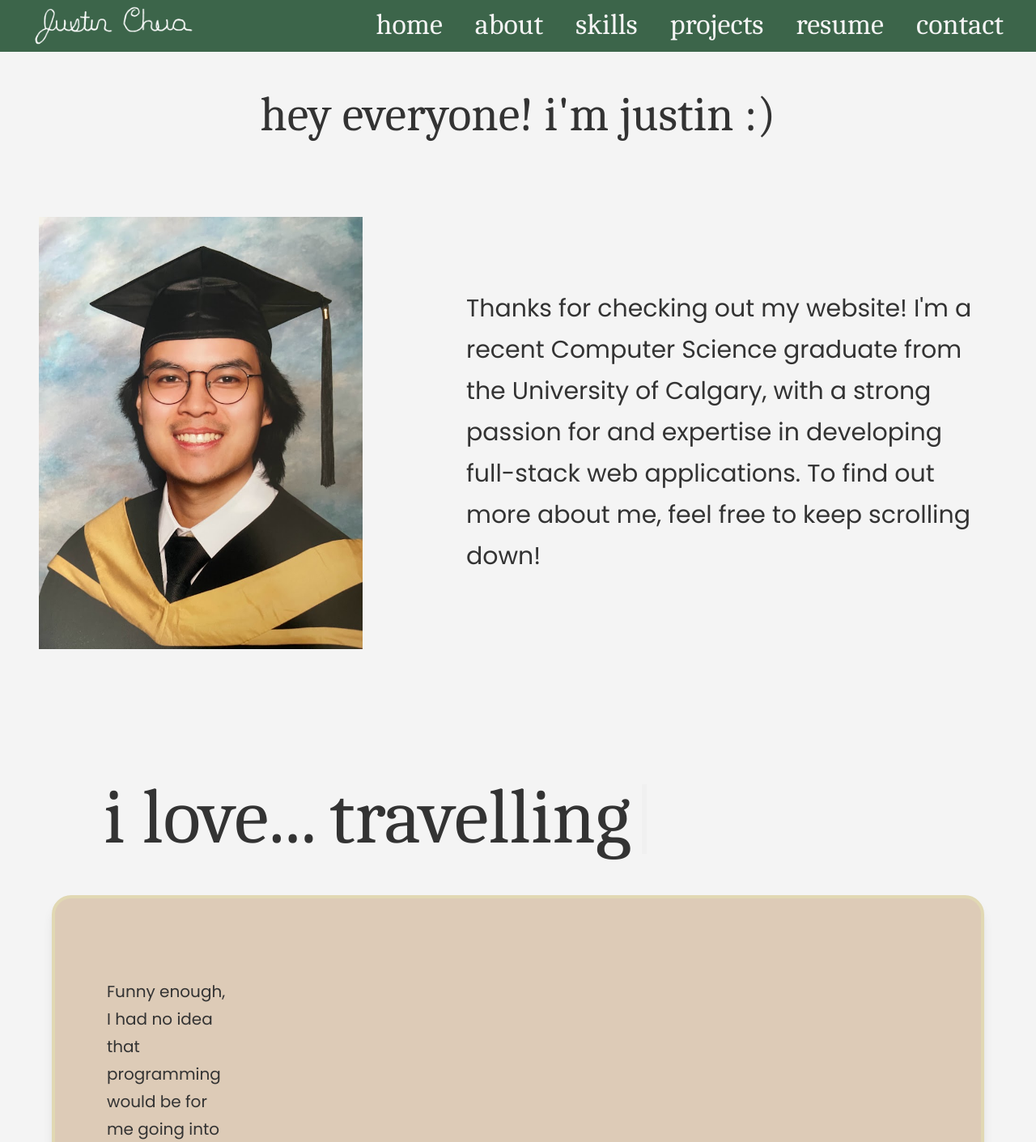
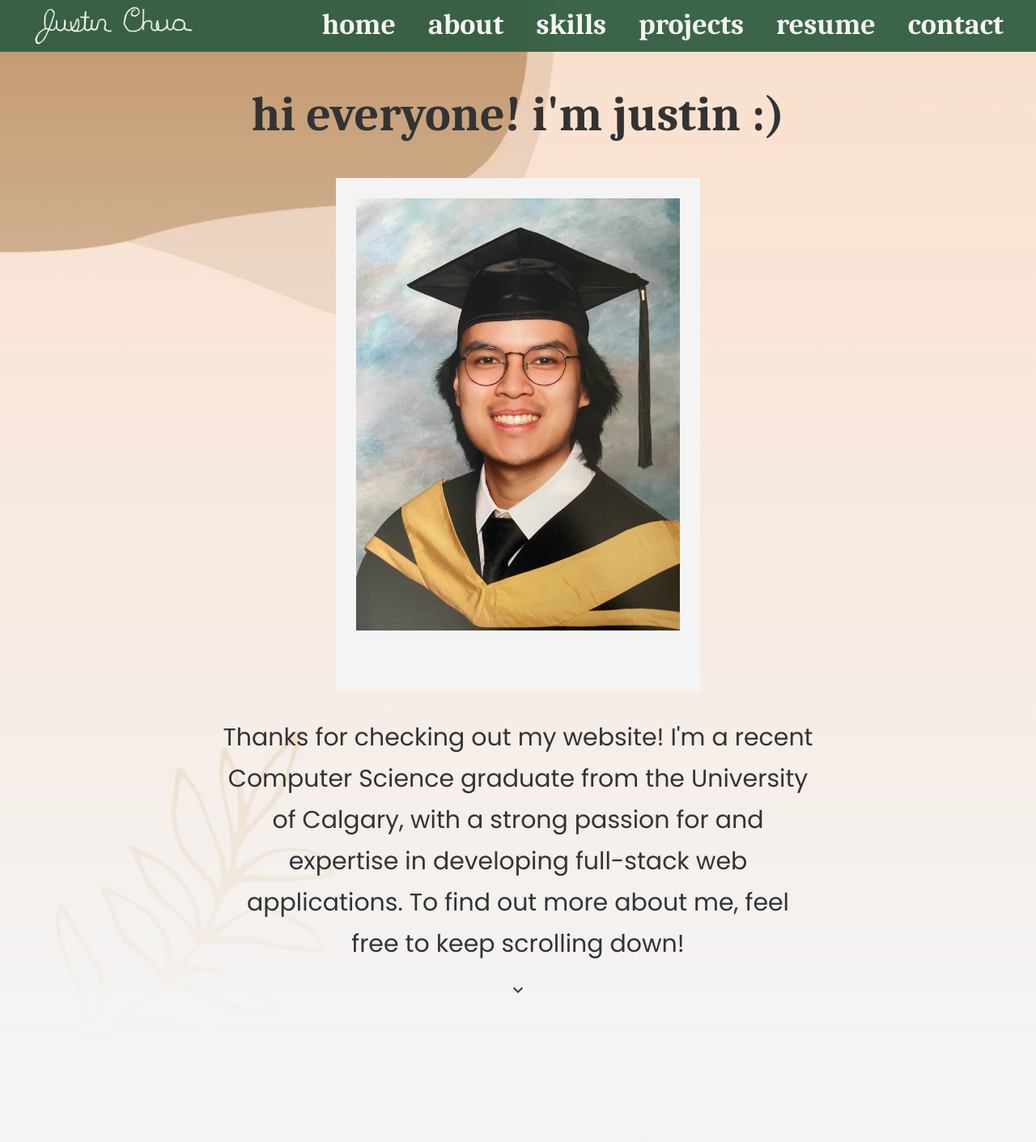
Before and after one commit to Justin-Chua/Personal-Portfolio, a Next.js app in the folder portfolio/: page / in a window 1280 px wide. Shown: the top 1411 px of the page at 81% size. Built offline with nearby package versions, Linux system fonts and the light colour scheme; a web font is replaced by a local one.

Commit message:
added load in animation for home page

```diff
--- a/portfolio/package.json
+++ b/portfolio/package.json
@@ -17,6 +17,7 @@
     "react": "^18",
     "react-dom": "^18",
     "react-hook-form": "^7.53.0",
+    "react-intersection-observer": "^9.13.1",
     "react-vertical-timeline-component": "^3.6.0",
     "typewriter-effect": "^2.21.0"
   },
--- /dev/null
+++ b/portfolio/src/components/Header.tsx
@@ -0,0 +1,22 @@
+import React from "react";
+import { useInView } from "react-intersection-observer";
+
+const Header: React.FC<{ text: string }> = ({ text }) => {
+
+    const { ref, inView } = useInView({
+        threshold: 1,
+        rootMargin: `-${ 64 + 48 }px 0px 0px 0px`,
+        triggerOnce: true
+    });
+
+    return (
+        <h1 ref={ ref }
+        className={ `font-caladea text-6xl font-bold text-center text-earth-grey hidden md:block
+        ${ inView ? "transition-all duration-500 ease-out opacity-100 translate-y-[0px]"
+        : "opacity-0 translate-y-[50px]" }` }>
+        { text }
+        </h1>
+    );
+};
+
+export default Header;
--- a/portfolio/src/components/Home.tsx
+++ b/portfolio/src/components/Home.tsx
@@ -1,20 +1,45 @@
 import React from "react";
 import Image from "next/image";
+import Link from "next/link";
+import { useInView } from "react-intersection-observer";
 
+import { KeyboardArrowDown } from "@mui/icons-material";
 import { introduction } from "@/data/PortfolioData";
+import Header from "@/components/Header";
 
 const Home: React.FC = () => {
-    { /** Translate the wrapper downwards equal to the size of the nav */}
+
+    const { ref, inView } = useInView({
+        threshold: 0.5,
+        rootMargin: "-64px 0px 0px 0px",
+        triggerOnce: true
+    });
+
     return (
-        <div id="home" className="wrapper">
-            <div className="flex p-12 items-center justify-center">
-                <p className="font-caladea text-6xl text-earth-grey">hey everyone! i'm justin :)</p>
+        <section id="home" className="wrapper bg-minimalist-home bg-cover">
+            <div className="flex flex-col gap-y-12 p-12 items-center justify-center">
+                <Header text="hi everyone! i'm justin :)"></Header>
+                <div className="flex flex-wrap items-center justify-center gap-y-4 gap-x-32">
+                    <Image ref={ ref }
+                        src="/resources/images/grad_photo.jpg" height={ 0 } width={ 300 } alt="Graduation photo"
+                        className={ `border-[25px] border-b-[75px] border-earth-white md:w-[450px]
+                        ${ inView ? "transition-all duration-700 ease-out delay-150 opacity-100 translate-x-[0px]"
+                        : "opacity-0 translate-x-[-50px]" }` }/>
+                    <div ref={ ref }
+                        className={ `flex flex-col items-center justify-center gap-y-2
+                        ${ inView ? "transition-all duration-700 ease-out delay-150 opacity-100 translate-x-[0px]"
+                        : "opacity-0 translate-x-[50px]" }` }>
+                        <p className="max-w-3xl p-8 md:p-4 font-poppins text-xl md:text-3xl font-normal text-center
+                        text-earth-grey leading-relaxed md:leading-[1.7]">
+                            { introduction }
+                        </p>
+                        <Link href="#about">
+                            <KeyboardArrowDown className="text-6xl text-earth-grey animate-bounce" />
+                        </Link>
+                    </div>
+                </div>
             </div>
-            <div className="flex p-12 items-center justify-center gap-x-32">
-                <Image src="/resources/images/grad_photo.jpg" height={ 0 } width={ 400 } alt="Graduation photo"/>
-                <p className="max-w-3xl font-poppins text-3xl font-normal text-balance text-earth-grey leading-[1.7]">{ introduction }</p>
-            </div>
-        </div>
+        </section>
     );
 };
 
--- a/portfolio/src/components/NavBar.tsx
+++ b/portfolio/src/components/NavBar.tsx
@@ -1,4 +1,4 @@
-import React from "react";
+import React, { useEffect } from "react";
 import Image from "next/image";
 import Link from "next/link";
 
@@ -9,10 +9,11 @@ const NavBar: React.FC = () => {
         // We set the z-index to 999 to ensure that it always overlaps all other components
         <nav className="flex fixed bg-earth-green bg-opacity-95 px-10 w-full h-16 z-[999] items-center justify-between">
             <div className="flex-none">
-                { /** Clicking on the image should bring you to the top of the page */}
-                <Image src="/resources/images/signature.png" height={ 0 } width={ 200 } alt="Justin Chua's signature"/>
+                <Link href="#home">
+                    <Image src="/resources/images/signature.png" height={ 0 } width={ 200 } alt="Justin Chua's signature"/>
+                </Link>
             </div>
-            <div className="flex gap-10 font-caladea text-4xl text-earth-white">
+            <div className="flex gap-10 font-caladea font-bold text-4xl text-earth-white">
                 { navItems.map((item) => (
                     <Link href={ item.href } className="nav-hover">{ item.label }</Link>
                 ))}
--- a/portfolio/src/components/ProjectsCard.tsx
+++ b/portfolio/src/components/ProjectsCard.tsx
@@ -29,7 +29,7 @@ const ProjectsCard: React.FC = () => {
                 <a className="bg-earth-white p-3 w-1/2 rounded-full font-poppins font-medium text-lg text-earth-grey text-center"
                     href="https://www.google.ca">
                         <GitHub className="text-earth-grey mr-2"></GitHub>
-                        code
+                        repository
                 </a>
                 <a className="bg-earth-grey p-3 w-1/2 rounded-full font-poppins font-medium text-lg text-earth-white text-center"
                     href="https://www.google.ca">
--- a/portfolio/src/styles/globals.css
+++ b/portfolio/src/styles/globals.css
@@ -23,7 +23,7 @@
     }
     /* Wrapper container used across each section */
     .wrapper {
-        @apply flex-none w-full min-h-screen pt-16 bg-earth-white
+        @apply w-full min-h-screen pt-16 bg-earth-white
     }
     /* Fade transition animation for the about section */
     .transition-fade {
--- a/portfolio/tailwind.config.js
+++ b/portfolio/tailwind.config.js
@@ -26,6 +26,9 @@ module.exports = {
         koulen: ["Koulen", "sans-serif"],
         poppins: ["Poppins", "sans-serif"]
       },
+      backgroundImage: {
+        "minimalist-home": "linear-gradient(to bottom, transparent, rgba(244, 244, 244, 1)), url('/resources/images/minimalist_home_bg.jpg')"
+      }
     },
   },
   plugins: [],
```
Also changed, not shown: portfolio/public/resources/images/minimalist_home_bg.jpg (added), 1 other file (tests, documents, lock files or other folders).
